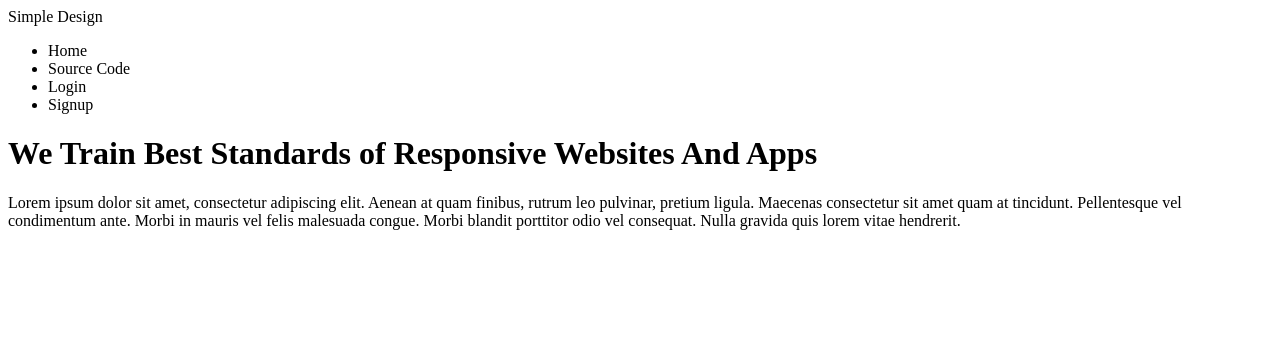
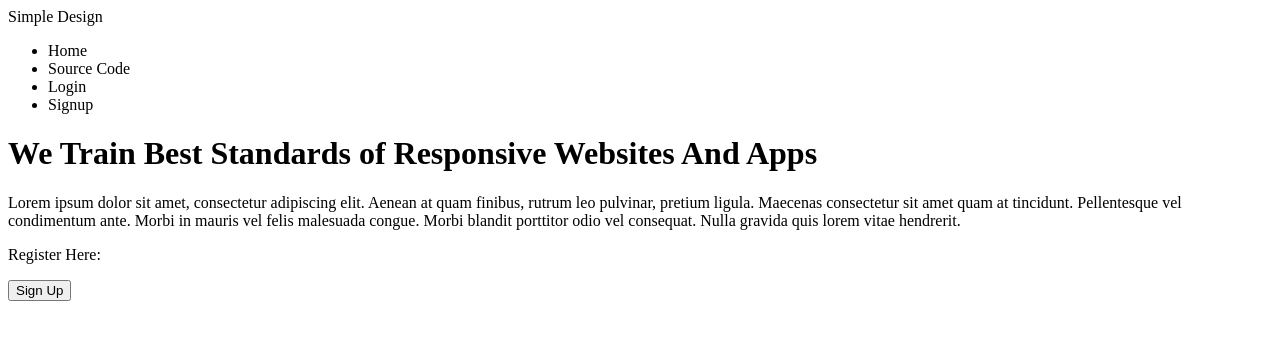
Before and after one commit to HikmaAnwar/simple-react-design, a React (Create React App) app: page / in a window 1280 px wide. Shown: the top 340 px of the page. Built offline with nearby package versions, Linux system fonts and the light colour scheme.

Commit message:
fix: minor change

```diff
--- a/src/App.js
+++ b/src/App.js
@@ -6,6 +6,7 @@ import Home from './home';
 import Login from './login';
 import SignUp from './signup';
 import SourceCode from "./sourcecode";
+
 
 function App() {
   return (
--- a/src/home.jsx
+++ b/src/home.jsx
@@ -1,5 +1,12 @@
+import { useState } from 'react';
 
 const Home = () => {
+    const [buttonClicked, setButtonClicked] =useState(false);
+
+    const handeleButtonClick = () =>{
+        setButtonClicked(true);
+    };
+
     return(
         <div>
             <h1>We Train Best Standards of Responsive Websites And Apps</h1>
@@ -7,7 +14,12 @@ const Home = () => {
              rutrum leo pulvinar, pretium ligula. Maecenas consectetur sit amet quam at tincidunt.
              Pellentesque vel condimentum ante. Morbi in mauris vel felis malesuada congue.
              Morbi blandit porttitor odio vel consequat. Nulla gravida quis lorem vitae hendrerit.</p>
+            <p>Register Here:</p>
+            {buttonClicked ? <p>Button was clicked!</p> : null}
+             <button to="/signup" onClick={handeleButtonClick}>Sign Up</button>
         </div>
+
+
     );
 };
 
```
